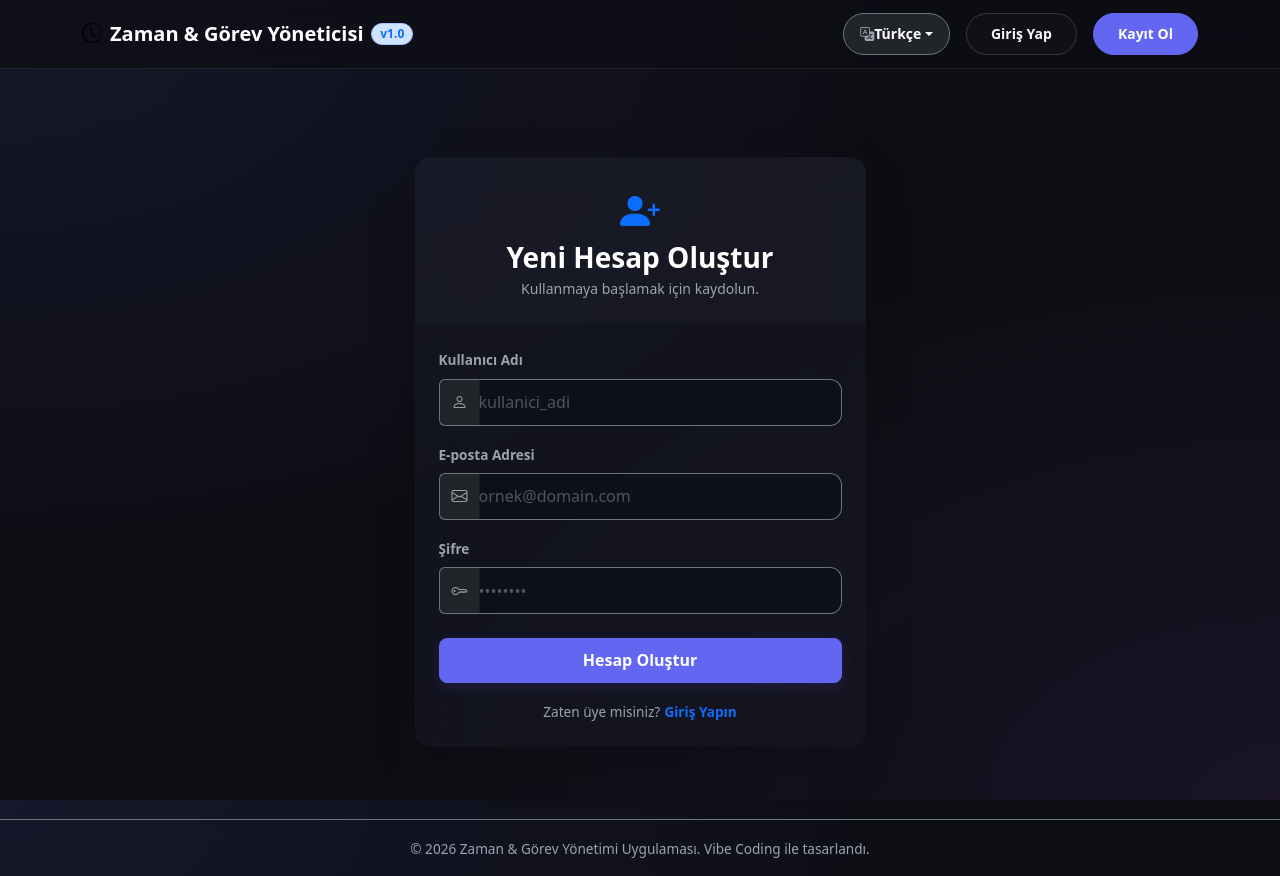
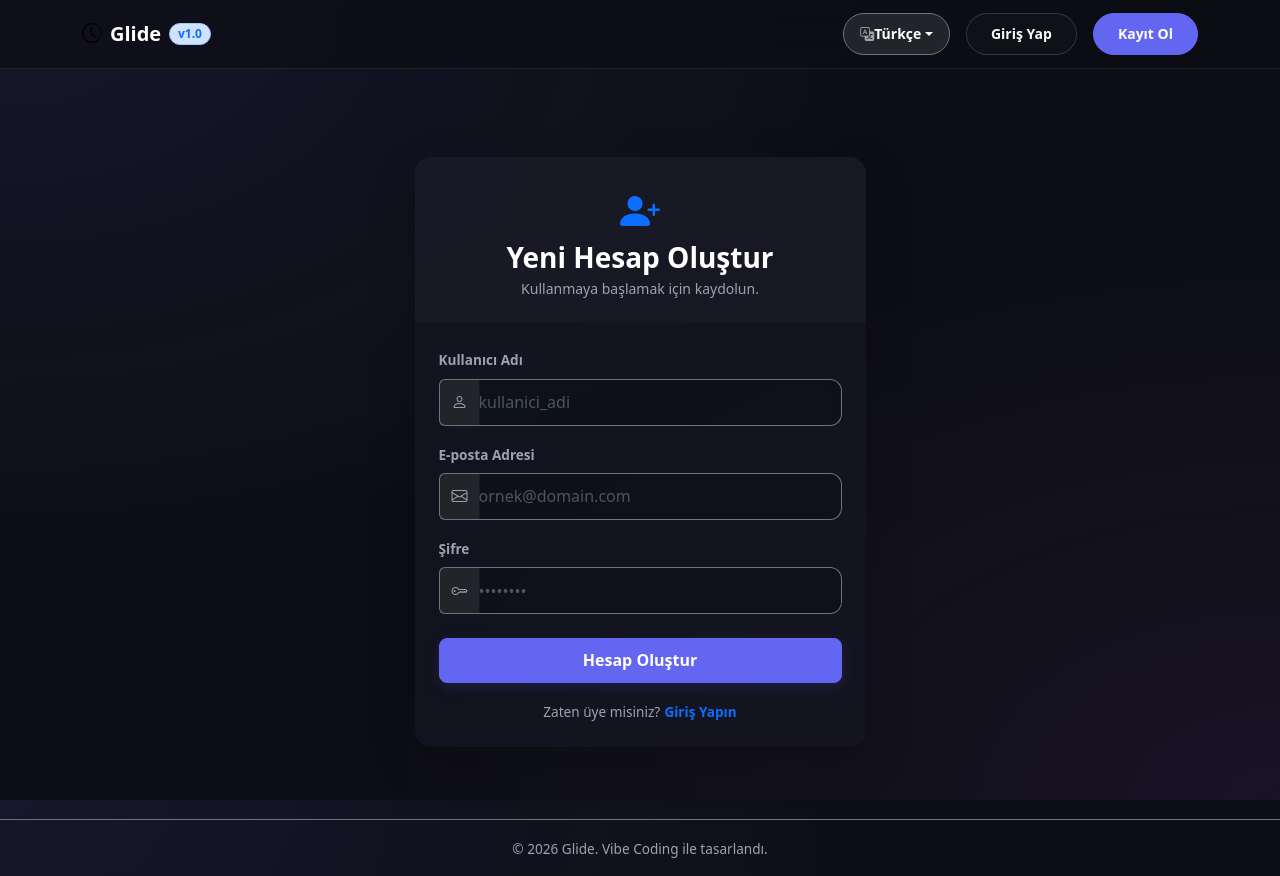
Before and after one commit to sahin-1-7/final-odev, a Flask app: page /auth/register in a window 1280 px wide. Run offline with Flask 3, Linux system fonts and the light colour scheme.

Commit message:
Uygulama ismi Glide olarak guncellendi

```diff
--- a/app/templates/auth/login.html
+++ b/app/templates/auth/login.html
@@ -1,6 +1,6 @@
 {% extends 'base.html' %}
 
-{% block title %}{{ _('Giriş Yap') }} - {{ _('Zaman & Görev Yöneticisi') }}{% endblock %}
+{% block title %}{{ _('Giriş Yap') }} - Glide{% endblock %}
 
 {% block content %}
 <div class="container my-5">
--- a/app/templates/auth/register.html
+++ b/app/templates/auth/register.html
@@ -1,6 +1,6 @@
 {% extends 'base.html' %}
 
-{% block title %}{{ _('Kayıt Ol') }} - {{ _('Zaman & Görev Yöneticisi') }}{% endblock %}
+{% block title %}{{ _('Kayıt Ol') }} - Glide{% endblock %}
 
 {% block content %}
 <div class="container my-5">
--- a/app/templates/auth/reset_email.html
+++ b/app/templates/auth/reset_email.html
@@ -2,13 +2,13 @@
 <html>
 <head>
     <meta charset="utf-8">
-    <title>Zaman ve Görev Yöneticisi - Şifre Sıfırlama</title>
+    <title>Glide - Şifre Sıfırlama</title>
 </head>
 <body style="font-family: Arial, sans-serif; background-color: #f4f4f7; color: #51545e; margin: 0; padding: 0; width: 100%;">
     <table align="center" border="0" cellpadding="0" cellspacing="0" width="100%" style="max-width: 570px; margin: 30px auto; background-color: #ffffff; border-radius: 8px; box-shadow: 0 4px 12px rgba(0,0,0,0.05); overflow: hidden; border: 1px solid #e8e8f1;">
         <tr>
             <td style="background-color: #6366f1; padding: 25px; text-align: center; color: #ffffff;">
-                <h2 style="margin: 0; font-size: 24px; font-weight: bold;">Zaman ve Görev Yöneticisi</h2>
+                <h2 style="margin: 0; font-size: 24px; font-weight: bold;">Glide</h2>
             </td>
         </tr>
         <tr>
@@ -33,7 +33,7 @@
         </tr>
         <tr>
             <td style="background-color: #f4f4f7; padding: 15px; text-align: center; font-size: 12px; color: #9ca3af; border-top: 1px solid #e8e8f1;">
-                Zaman ve Görev Yönetimi Dönem Projesi &copy; 2026
+                Glide &copy; 2026
             </td>
         </tr>
     </table>
--- a/app/templates/auth/reset_request.html
+++ b/app/templates/auth/reset_request.html
@@ -1,6 +1,6 @@
 {% extends 'base.html' %}
 
-{% block title %}{{ _('Şifremi Unuttum') }} - {{ _('Zaman & Görev Yöneticisi') }}{% endblock %}
+{% block title %}{{ _('Şifremi Unuttum') }} - Glide{% endblock %}
 
 {% block content %}
 <div class="container my-5">
--- a/app/templates/auth/reset_token.html
+++ b/app/templates/auth/reset_token.html
@@ -1,6 +1,6 @@
 {% extends 'base.html' %}
 
-{% block title %}{{ _('Yeni Şifre Belirle') }} - {{ _('Zaman & Görev Yöneticisi') }}{% endblock %}
+{% block title %}{{ _('Yeni Şifre Belirle') }} - Glide{% endblock %}
 
 {% block content %}
 <div class="container my-5">
--- a/app/templates/base.html
+++ b/app/templates/base.html
@@ -3,7 +3,7 @@
 <head>
     <meta charset="UTF-8">
     <meta name="viewport" content="width=device-width, initial-scale=1.0">
-    <title>{% block title %}{{ _('Zaman ve Görev Yöneticisi') }}{% endblock %}</title>
+    <title>{% block title %}Glide{% endblock %}</title>
     <!-- Google Fonts: Outfit -->
     <link href="https://fonts.googleapis.com/css2?family=Outfit:wght@300;400;500;600;700&display=swap" rel="stylesheet">
     <!-- Bootstrap 5 CSS -->
@@ -20,7 +20,7 @@
         <div class="container">
             <a class="navbar-brand d-flex align-items-center gap-2" href="{{ url_for('main.home') }}">
                 <i class="bi bi-clock-history text-primaryfs-4"></i>
-                <span class="fw-bold tracking-tight text-white">{{ _('Zaman & Görev Yöneticisi') }}</span>
+                <span class="fw-bold tracking-tight text-white">Glide</span>
                 <span class="badge bg-primary-subtle text-primary border border-primary-subtle rounded-pill px-2.5 py-0.5 fs-8">v1.0</span>
             </a>
             <button class="navbar-toggler border-0" type="button" data-bs-toggle="collapse" data-bs-target="#navbarNav">
@@ -110,7 +110,7 @@
     <!-- Footer -->
     <footer class="footer py-3 mt-auto border-top border-secondary">
         <div class="container text-center">
-            <span class="text-secondary fs-7">&copy; 2026 Zaman & Görev Yönetimi Uygulaması. {{ _('Vibe Coding ile tasarlandı.') }}</span>
+            <span class="text-secondary fs-7">&copy; 2026 Glide. {{ _('Vibe Coding ile tasarlandı.') }}</span>
         </div>
     </footer>
 
--- a/app/templates/main/errors.html
+++ b/app/templates/main/errors.html
@@ -1,6 +1,6 @@
 {% extends 'base.html' %}
 
-{% block title %}{{ error_code }} Hata - {{ _('Zaman & Görev Yöneticisi') }}{% endblock %}
+{% block title %}{{ error_code }} Hata - Glide{% endblock %}
 
 {% block content %}
 <div class="container my-5">
--- a/app/templates/main/index.html
+++ b/app/templates/main/index.html
@@ -1,6 +1,6 @@
 {% extends 'base.html' %}
 
-{% block title %}{{ _('Zaman & Görev Yöneticisi') }} - {{ _('Yapay Zeka Destekli Planlayıcı') }}{% endblock %}
+{% block title %}Glide - {{ _('Yapay Zeka Destekli Planlayıcı') }}{% endblock %}
 
 {% block content %}
 <div class="container my-5">
--- a/app/templates/main/profile.html
+++ b/app/templates/main/profile.html
@@ -1,6 +1,6 @@
 {% extends 'base.html' %}
 
-{% block title %}{{ _('Profilim') }} - {{ _('Zaman & Görev Yöneticisi') }}{% endblock %}
+{% block title %}{{ _('Profilim') }} - Glide{% endblock %}
 
 {% block content %}
 <div class="container my-5">
--- a/app/templates/tasks/ai_planner.html
+++ b/app/templates/tasks/ai_planner.html
@@ -1,6 +1,6 @@
 {% extends 'base.html' %}
 
-{% block title %}{{ _('Yapay Zeka Planlayıcı') }} - {{ _('Zaman & Görev Yöneticisi') }}{% endblock %}
+{% block title %}{{ _('Yapay Zeka Planlayıcı') }} - Glide{% endblock %}
 
 {% block content %}
 <div class="container my-4">
--- a/app/templates/tasks/dashboard.html
+++ b/app/templates/tasks/dashboard.html
@@ -1,6 +1,6 @@
 {% extends 'base.html' %}
 
-{% block title %}{{ _('Görev Paneli') }} - {{ _('Zaman & Görev Yöneticisi') }}{% endblock %}
+{% block title %}{{ _('Görev Paneli') }} - Glide{% endblock %}
 
 {% block content %}
 <div class="container my-4">
--- a/app/utils.py
+++ b/app/utils.py
@@ -30,7 +30,7 @@ def verify_reset_token(token, expires_sec=900):
 def send_reset_email(user):
     """Kullanıcıya şifre sıfırlama e-postası gönderir."""
     token = get_reset_token(user)
-    msg = Message('Zaman ve Görev Yöneticisi - Şifre Sıfırlama Talebi',
+    msg = Message('Glide - Şifre Sıfırlama Talebi',
                   recipients=[user.email])
 
     # E-posta içeriği
```
Also changed, not shown: AI_Gunlugu.md (+1 -1 lines), Proje_Raporu.md (+2 -2 lines).
